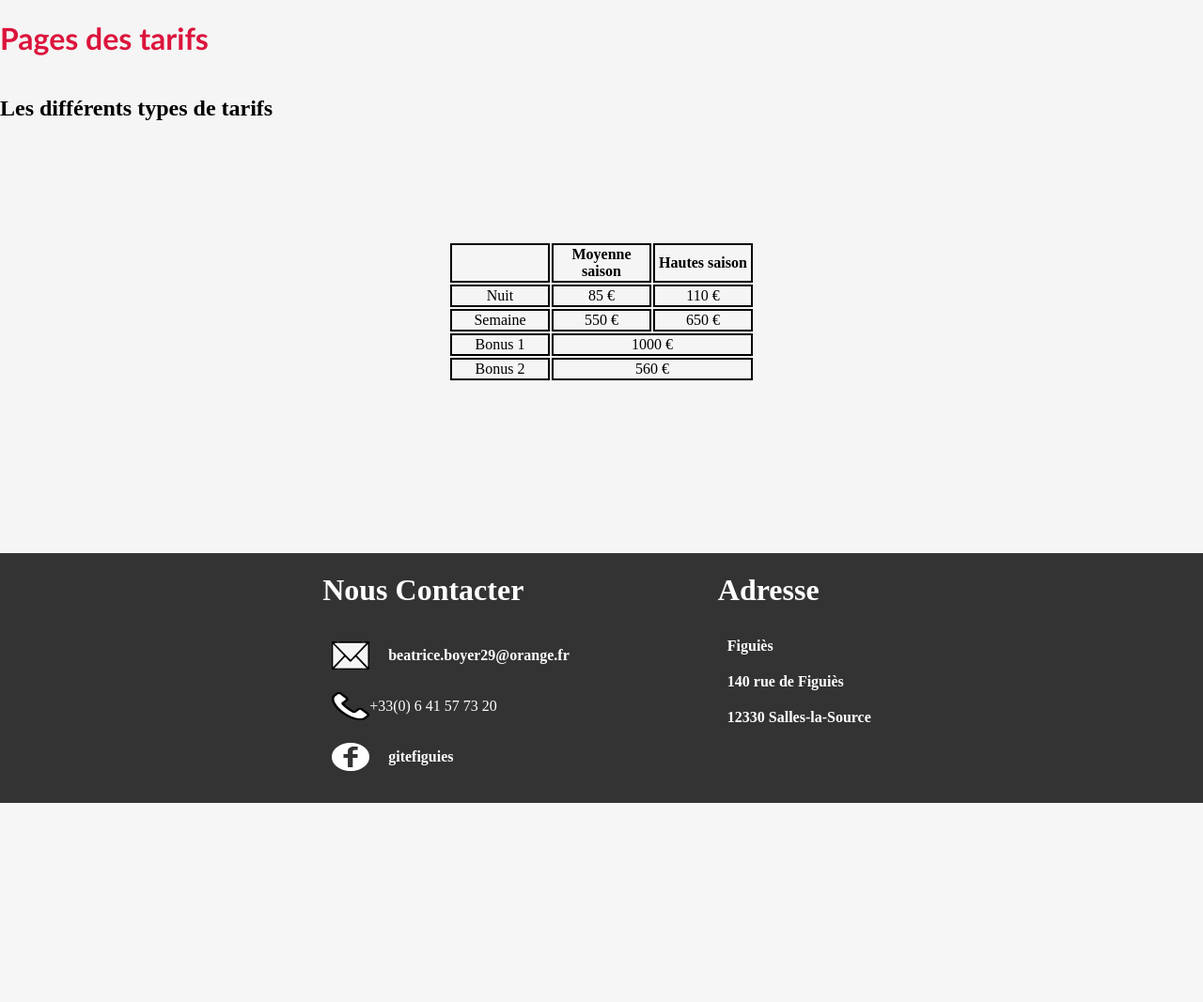
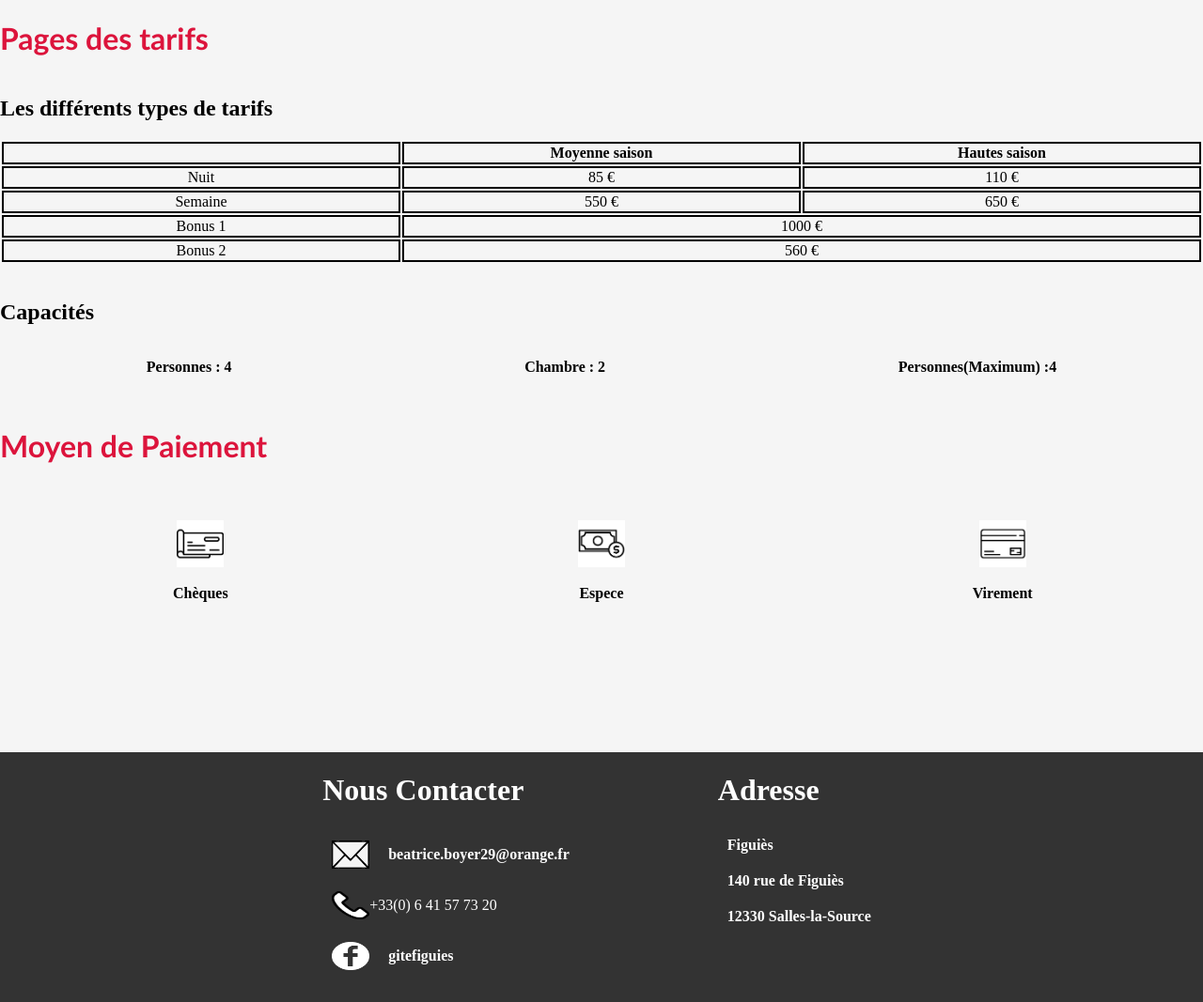
Before and after one commit to Jean-Santoni/ProjetSiteGite, a PHP site: page /PageTarifs.php in a window 1280 px wide. Shown: the part 162-1229 px from the top of the page at 94% size. Before the commit the page ends 1017 px from the top, so only its background shows below. Run offline with PHP 8.4, Linux system fonts and the light colour scheme; a user stored in the database is signed in.

Commit message:
Ajout icone et texte page tarif

```diff
--- a/PageTarifs.php
+++ b/PageTarifs.php
@@ -11,6 +11,7 @@
     include_once("./HTML/header.php");
     ?>
   <h1 class=" titrePage" >Pages des tarifs</h1>
+
   <div>
     <h2> Les différents types de tarifs </h2>
     <table class="tab">
@@ -32,13 +33,40 @@
      <tr>
       <td>Bonus 1</td>
       <td colspan="2" class="center">1000 €</td>
-    </tr> <tr>
+     </tr>
+      <tr>
         <td>Bonus 2</td>
         <td colspan="2" class="center">560 €</td>
       </tr>
     </table>
   </div>
-</br></br></br>
+  </br>
+    <h2> Capacités </h2>
+    <div  class="ligne">
+      <p> Personnes : 4</p>
+      <p> Chambre : 2</p>
+      <p> Personnes(Maximum) :4</p>
+
+    </div>
+    </br>
+    <h1 class=" titrePage" >Moyen de Paiement</h1>
+    <div class="ligne">
+      <div class ="iconIndex">
+        <img class ="iconIndex" src="./img/iconeCheque.png" alt="Icône">
+        <p> Chèques</p>
+      </div>
+      <div class ="iconIndex">
+        <img class ="iconIndex" src="./img/iconeEspece.png" alt="Icône">
+        <p> Espece</p>
+      </div>
+
+      <div class ="iconIndex">
+        <img class ="iconIndex" src="./img/iconeVirement.png" alt="Icône">
+        <p>Virement</p>
+      </div>
+
+    </div>
+    </br></br>  </br></br>  </br></br>
 
 <?php
 include_once ("./HTML/footer.html");
--- a/css/main.css
+++ b/css/main.css
@@ -9,8 +9,10 @@
 body{
   display: flex;
   flex-direction: column;
-  justify-content: flex-start;
+
   margin : 0;
+
+
 }
 #map{
   display: flex;
@@ -23,16 +25,16 @@ body{
   width: 100%;
   height: 400px;"
 }
-
+.tab th {
+  width: 33%;
+}
 .tab tr,.tab td,.tab th{
   border:  2px solid black;
-   width: 100px;
+  text-align: center;
 }
 .tab{
-  width: auto;
-  display: flex;
-  margin: 10%;
-  justify-content: center;
+  width: 100%;
+  height: auto;
   text-align: center;
 }
 .iconArrow{
@@ -78,18 +80,22 @@ body{
 .ligne{
   display:flex;
   flex-direction: row;
-  justify-content: center;
+  justify-content: space-around;
+  align-items: center;
+  text-align: center;
+  font-weight: bold;
 }
-.center{
 
-}
 footer{
   background-color: #333;
   display:flex;
   flex-direction: row;
   width:100%;
   justify-content: center;
-  bottom: 0px;
+  bottom: 0;
+  position: relative;
+  overflow: auto;
+
 }
 .divFooter{
   display:flex;
--- a/index.php
+++ b/index.php
@@ -5,7 +5,6 @@
   <meta charset="utf-8">
   <title></title>
   <meta name="viewport" content="width=device-width, initial-scale=1">
-
   <link rel="stylesheet" href="css/main.css">
 
   <link rel="stylesheet" href="https://unpkg.com/leaflet@1.7.1/dist/leaflet.css" />
```
Also changed, not shown: img/iconeCheque.png (added), img/iconeEspece.png (added), img/iconeVirement.png (added). Lines whose indentation alone changed are shown as unchanged.
